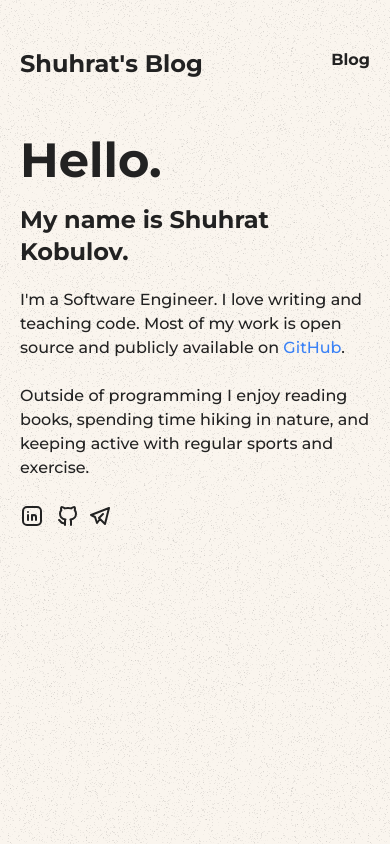
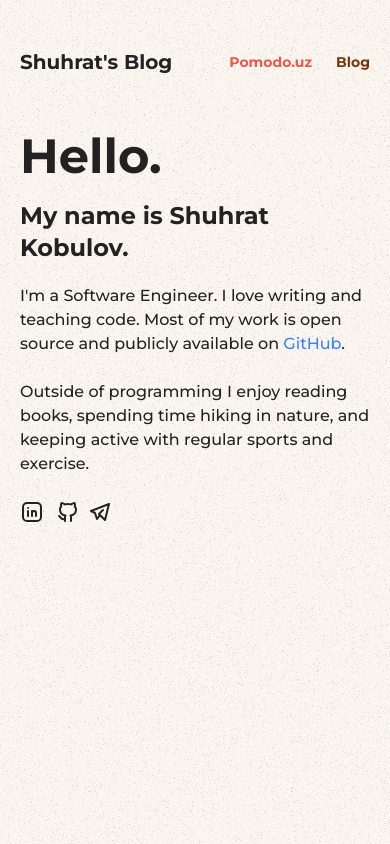
Before and after one commit to shuhrat-kobulov/byshuhrat.com, a Next.js app: page / in a window 390 px wide. Built offline with nearby package versions, Linux system fonts and the light colour scheme.

Commit message:
fix: adjust header layout and improve HomeLink styling for better responsiveness

```diff
--- a/app/Header.tsx
+++ b/app/Header.tsx
@@ -3,13 +3,27 @@ import Link from './Link';
 
 export const Header = () => {
     return (
-        <header className="mb-14 flex flex-row place-content-between">
+        <header className="mb-14 flex flex-row place-content-between items-center">
             <HomeLink />
 
             <nav>
-                <ul>
+                <ul className="flex flex-row gap-6">
                     <li>
-                        <Link className="font-bold" href="/posts">
+                        <Link
+                            className="font-bold text-[#e85a4f] text-sm md:text-base"
+                            href="https://pomodo.uz"
+                            target="_blank"
+                            title="Pomodo - Productivity & Task Management App"
+                        >
+                            Pomodo.uz
+                        </Link>
+                    </li>
+                    <li>
+                        <Link
+                            className="font-bold text-amber-900 text-sm md:text-base"
+                            href="/posts"
+                            title="Blog - Articles and Updates"
+                        >
                             Blog
                         </Link>
                     </li>
--- a/app/HomeLink.tsx
+++ b/app/HomeLink.tsx
@@ -12,7 +12,7 @@ export default function HomeLink() {
             href="/"
             className={[
                 sans.className,
-                'inline-block text-2xl font-black',
+                'inline-block text-xl md:text-2xl font-black',
                 isActive ? '' : 'hover:scale-[1.02]',
             ].join(' ')}
         >
```
